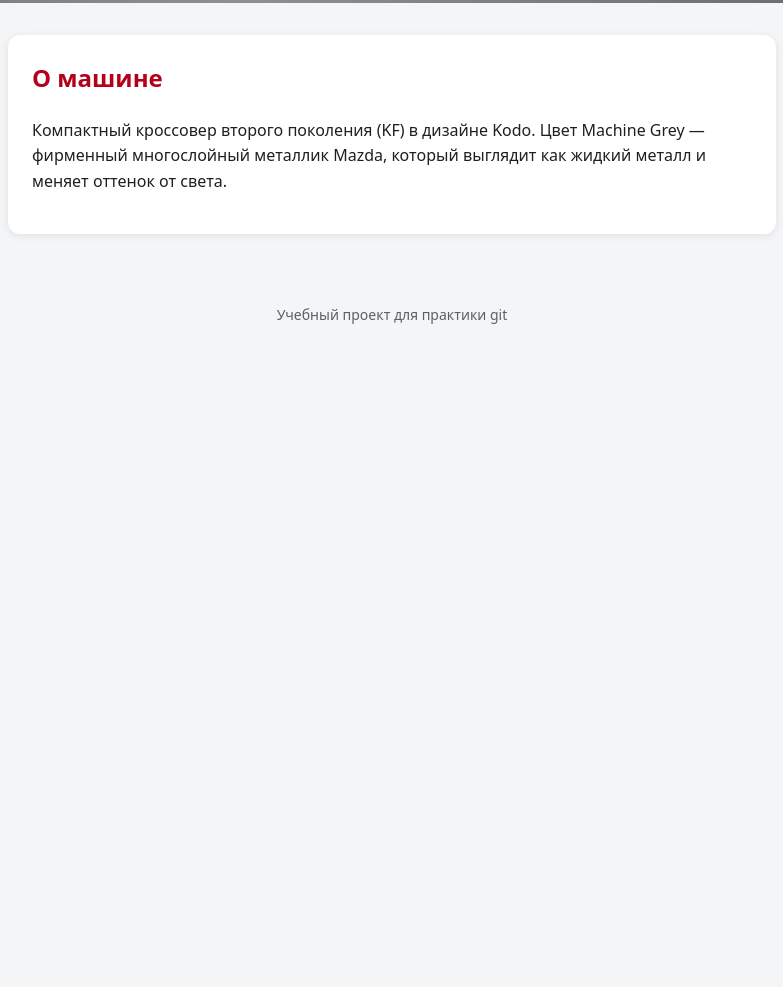
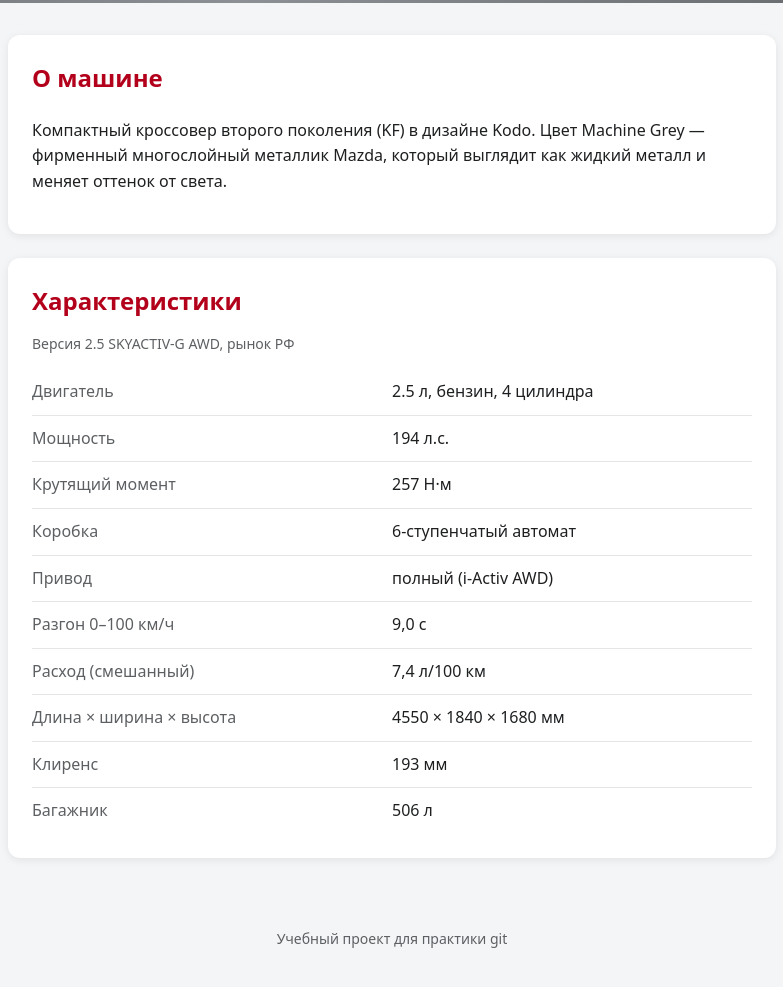
Before and after one commit to jenlvov/mazda-cx5, a plain HTML site: page index.html in a window 1280 px wide. Shown: the part 299-1286 px from the top of the page, without its empty margins (248-1031 px from the left). Before the commit the page ends 800 px from the top, so only its background shows below. Drawn offline with Linux system fonts and the light colour scheme.

Commit message:
add characteristics

```diff
--- a/index.html
+++ b/index.html
@@ -25,6 +25,25 @@
         который выглядит как жидкий металл и меняет оттенок от света.
       </p>
     </section>
+
+    <section class="card">
+      <h2>Характеристики</h2>
+      <p class="card__note">Версия 2.5 SKYACTIV-G AWD, рынок РФ</p>
+      <table class="specs">
+        <tbody>
+          <tr><th scope="row">Двигатель</th><td>2.5 л, бензин, 4 цилиндра</td></tr>
+          <tr><th scope="row">Мощность</th><td>194 л.с.</td></tr>
+          <tr><th scope="row">Крутящий момент</th><td>257 Н·м</td></tr>
+          <tr><th scope="row">Коробка</th><td>6-ступенчатый автомат</td></tr>
+          <tr><th scope="row">Привод</th><td>полный (i-Activ AWD)</td></tr>
+          <tr><th scope="row">Разгон 0–100 км/ч</th><td>9,0 с</td></tr>
+          <tr><th scope="row">Расход (смешанный)</th><td>7,4 л/100 км</td></tr>
+          <tr><th scope="row">Длина × ширина × высота</th><td>4550 × 1840 × 1680 мм</td></tr>
+          <tr><th scope="row">Клиренс</th><td>193 мм</td></tr>
+          <tr><th scope="row">Багажник</th><td>506 л</td></tr>
+        </tbody>
+      </table>
+    </section>
   </main>
 
   <footer class="footer">
--- a/styles.css
+++ b/styles.css
@@ -72,6 +72,39 @@ body {
   color: var(--accent);
 }
 
+.card + .card {
+  margin-top: 24px;
+}
+
+.card__note {
+  margin-top: -8px;
+  font-size: 0.875rem;
+  color: var(--machine-grey);
+}
+
+.specs {
+  width: 100%;
+  border-collapse: collapse;
+}
+
+.specs th,
+.specs td {
+  padding: 10px 0;
+  border-bottom: 1px solid #e3e5e7;
+  text-align: left;
+}
+
+.specs th {
+  width: 50%;
+  font-weight: 500;
+  color: var(--machine-grey);
+}
+
+.specs tr:last-child th,
+.specs tr:last-child td {
+  border-bottom: none;
+}
+
 .footer {
   padding: 24px 16px;
   text-align: center;
```
